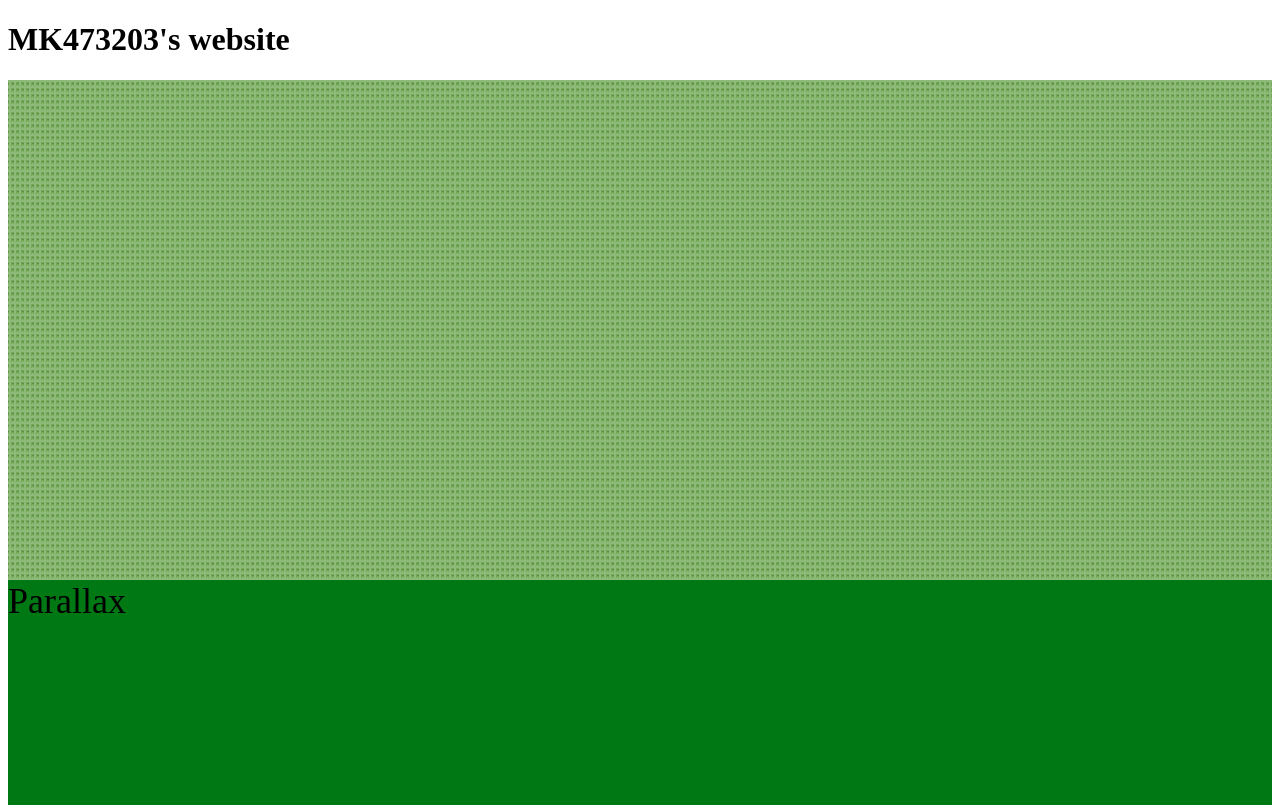
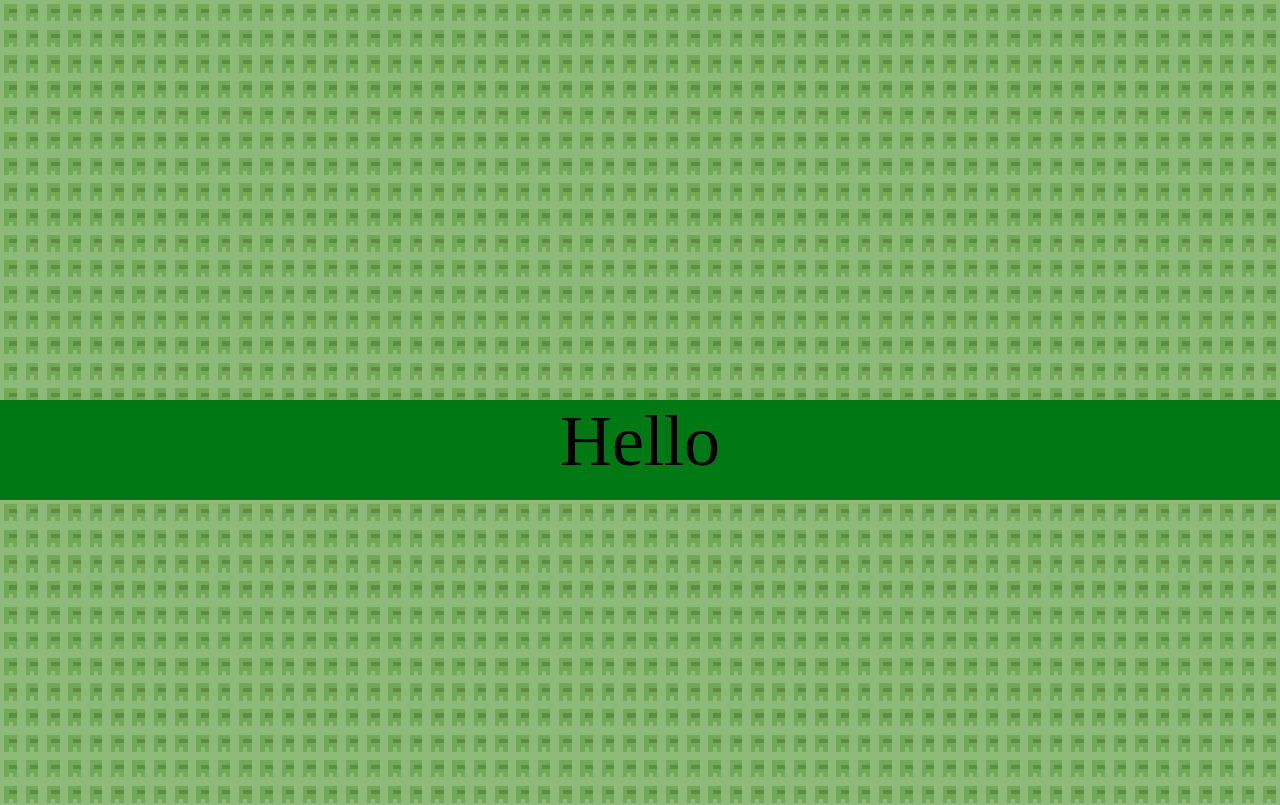
Before and after one commit to MK473203/MK473203.github.io, a plain HTML site: page index.html in a window 1280 px wide. Shown: the top 805 px of the page. Drawn offline with Linux system fonts and the light colour scheme.

Commit message:
Update index.html

```diff
--- a/index.html
+++ b/index.html
@@ -1,30 +1,50 @@
 <!DOCTYPE html>
 <html>
+	<head>
+		<title>MK473203</title>
+		<style>
+			body, html {
+				margin: 0;
+				height: 100%;
+			}
 
-<style>
-.parallax {
+			.amongi1, .amongi2 {
 			background-image: url("Background.png");
 
-min-height: 500px;
-
 			background-attachment: fixed;
-background-position: center;
 			background-repeat: repeat;
-background-size: 30px;
+			background-size: 10%;
 			image-rendering: pixelated;
 			}
 
+			.amongi1 {
+				height: 50%;
+			}
+
+			.amongi2 {
+				height: 100%;
+			}
+
+			.middletext {
+				height: 100px;
+				background-color: rgb(0, 121, 20);
+				font-size: 72px;
+				text-align: center;
+			}
+
 			</style>
+	</head>
 
 
 	<body>
-<h1>MK473203's website</h1>
 
-<div class="parallax"></div>
+		<div class="amongi1"></div>
 
-<div style="height:1000px;background-color:rgb(0, 121, 20);font-size:36px">
-	Parallax
+		<div class="middletext">
+			Hello
 		</div>
+
+		<div class="amongi2"></div>
 
 	</body>
 
```
Lines whose indentation alone changed are shown as unchanged.
